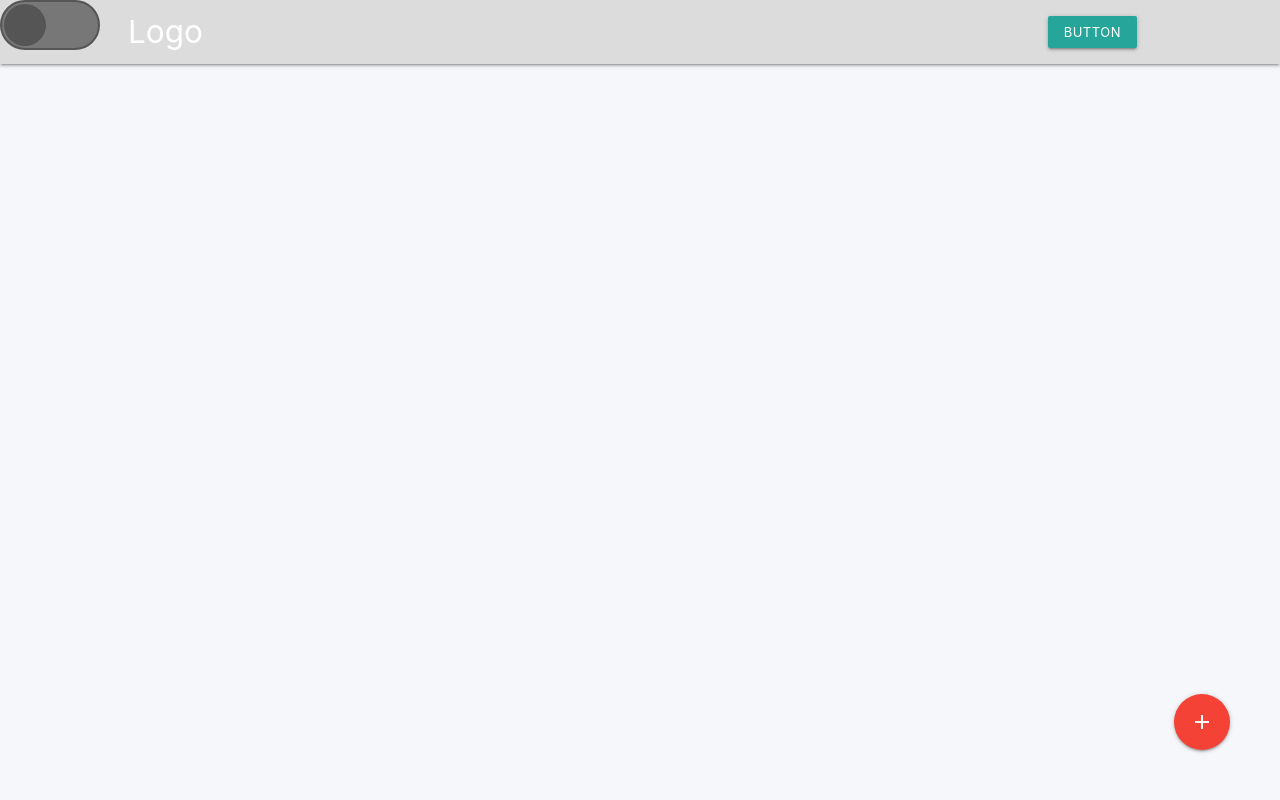
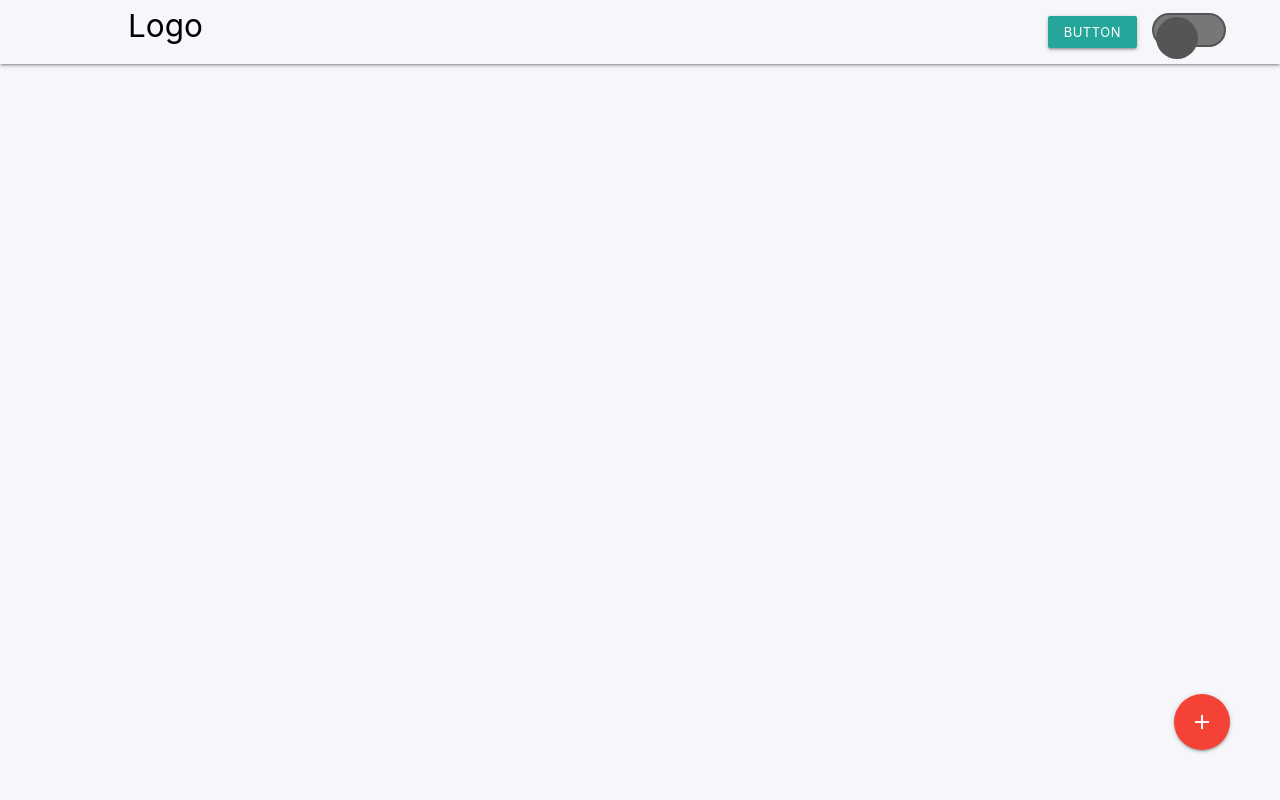
Before and after one commit to ICEI-PUC-Minas-PMV-SInt/pmv-sint-2021-1-e1-proj-web-t1-sint_2021_01_e1_grupo_01, a plain HTML site: page astroCal/index.html in a window 1280 px wide. Shown: the top 800 px of the page. Drawn offline with nearby package versions, Linux system fonts and the light colour scheme.

Commit message:
:construction:

```diff
--- a/astroCal/css/style.css
+++ b/astroCal/css/style.css
@@ -12,16 +12,19 @@
     height: 100vh;
 }
 
-
-.nav-wrapper{
-    background-color: #DCDCDC;
+.transparentBG {
+    background-color: rgba(0,0,0,0);
 }
 
 nav ul a{
     color: black;
 }
+#logo{
+    color: black;
+}
 
 .brand-logo{
+    bottom: 10%;
     left: 10%;
 }
 
@@ -30,9 +33,6 @@ nav ul a{
     right: 10%;
 }
 
-.toggle{
-
-}
 
 .toggle input[type='checkbox'] {
     display: none;
@@ -46,9 +46,11 @@ nav ul a{
     display: inline-block;
     position: relative;
     transition: all ease-in-out 0.3s;
-    width: 100px;
-    height: 50px;
 
+    left: 90%;
+    top: 10px;
+    height: 34px;
+    width: 74px;
 }
 
 .toggle label::after {
--- a/astroCal/index.html
+++ b/astroCal/index.html
@@ -22,9 +22,9 @@
 
         <section id="header" class="header">
         <!--Inicio Navbar-->
-            <nav>
+            <nav class="transparentBG" {>
                 <div class="nav-wrapper">
-                <a href="#" class="brand-logo">Logo</a>
+                <a href="#" class="brand-logo" id="logo">Logo</a>
                 <div class="componNavbar">
                     <ul id="nav-mobile" class="right hide-on-med-and-down">
                         <li><a class="waves-effect waves-light btn-small">Button</a></li>
```
